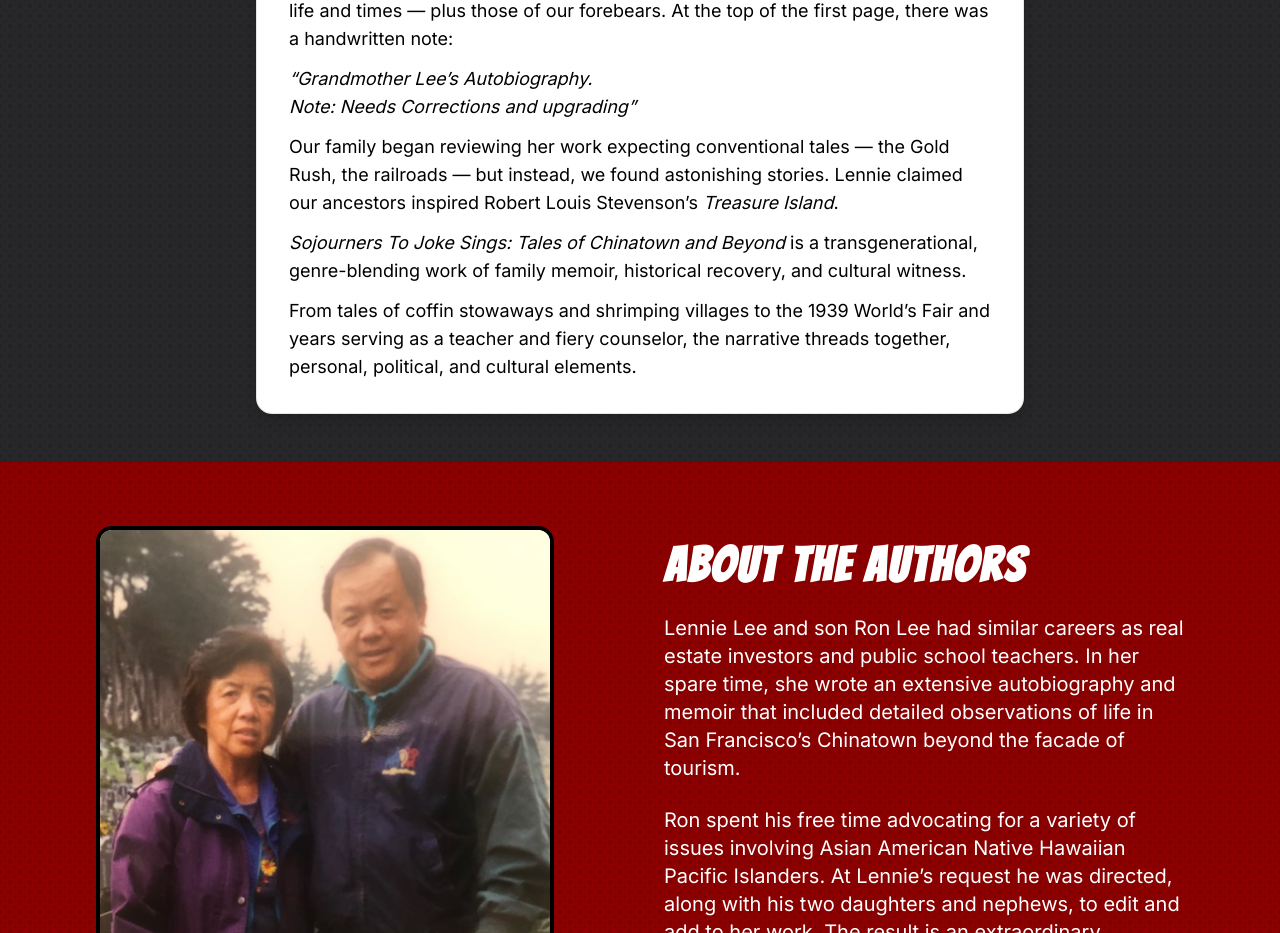
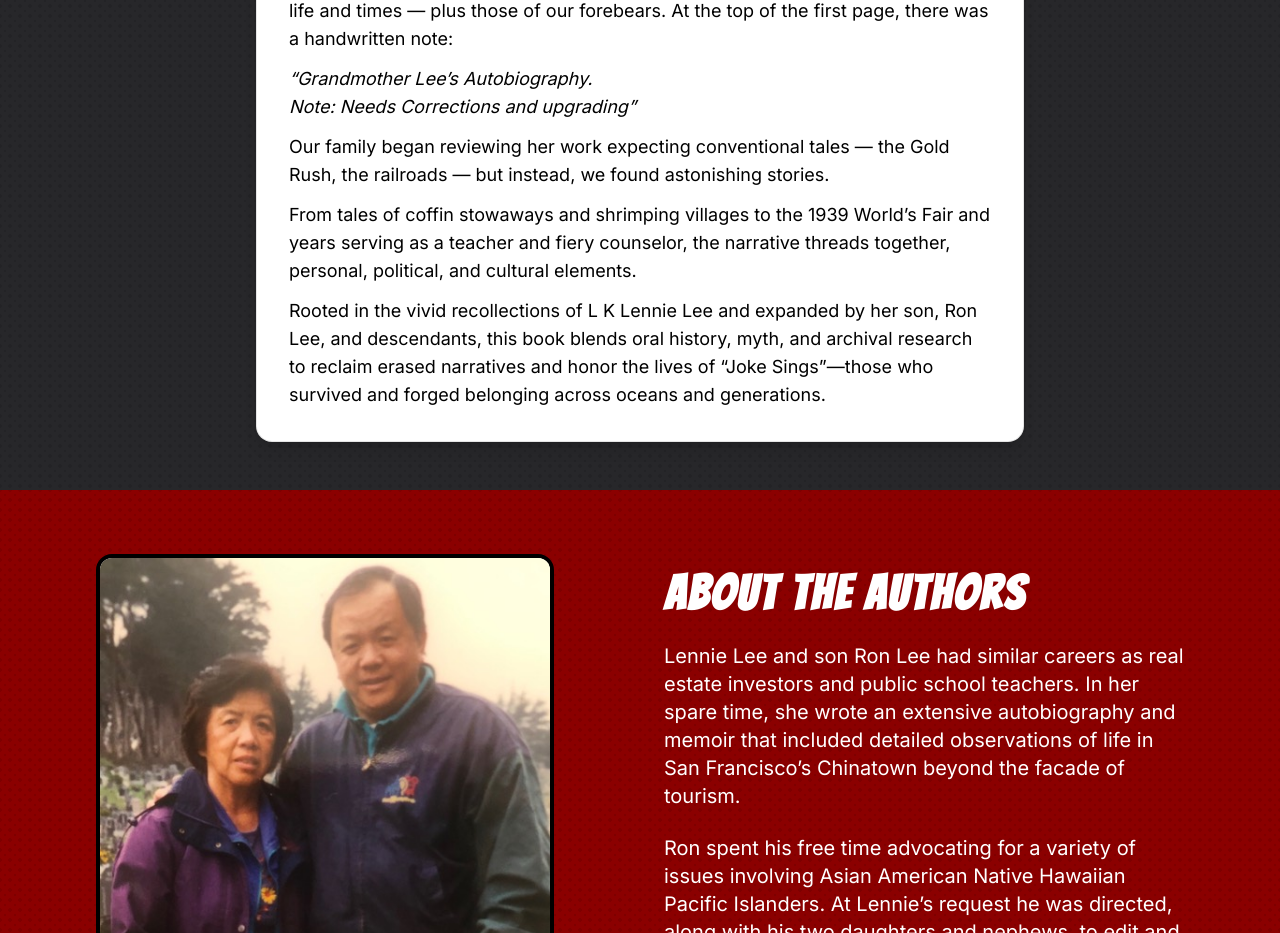
Before and after one commit to alison2686/book-map, a Next.js app: page / in a window 1280 px wide. Shown: the part 860-1793 px from the top of the page. Built offline with nearby package versions, Linux system fonts and the light colour scheme.

Commit message:
hero intro copy update

```diff
--- a/src/components/hero/index.tsx
+++ b/src/components/hero/index.tsx
@@ -101,19 +101,20 @@ export default function Hero() {
           <p className='mt-3'>
             Our family began reviewing her work expecting conventional tales —
             the Gold Rush, the railroads — but instead, we found astonishing
-            stories. Lennie claimed our ancestors inspired Robert Louis
-            Stevenson’s <em>Treasure Island</em>.
-          </p>
-          <p className='mt-3'>
-            <em>Sojourners To Joke Sings: Tales of Chinatown and Beyond</em> is
-            a transgenerational, genre-blending work of family memoir,
-            historical recovery, and cultural witness.
+            stories.
           </p>
           <p className='mt-3'>
             From tales of coffin stowaways and shrimping villages to the 1939
             World’s Fair and years serving as a teacher and fiery counselor, the
             narrative threads together, personal, political, and cultural
             elements.
+          </p>
+          <p className='mt-3'>
+            Rooted in the vivid recollections of L K Lennie Lee and expanded by
+            her son, Ron Lee, and descendants, this book blends oral history,
+            myth, and archival research to reclaim erased narratives and honor
+            the lives of “Joke Sings”—those who survived and forged belonging
+            across oceans and generations.
           </p>
         </div>
       </div>
```
